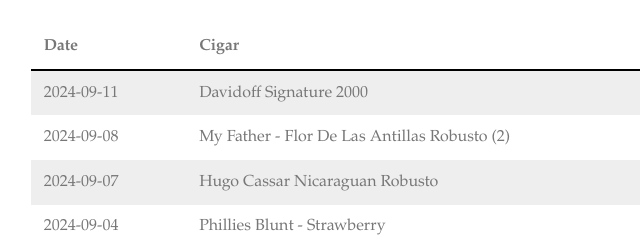
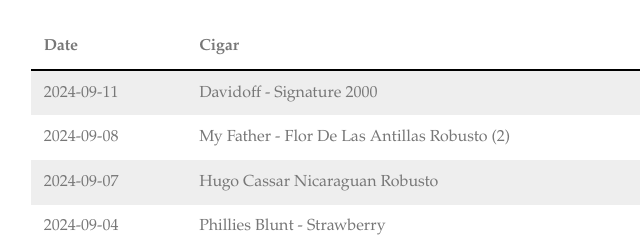
Before and after one commit to coocigar/blog, a plain HTML site: page html/home/logs.html in a window 1280 px wide. Shown: the part 396-636 px from the top of the page, 209-849 px from the left. Drawn offline with Linux system fonts and the light colour scheme.

Commit message:
update log

```diff
--- a/html/home/logs.html
+++ b/html/home/logs.html
@@ -79,7 +79,7 @@
         <td>2024-09-11</td>
         <td>
             <!-- <a href="../-posts-cigar-by-records/00052"> -->
-                Davidoff Signature 2000
+                Davidoff - Signature 2000
              <!-- </a> -->
         </td>
     </tr>
```
